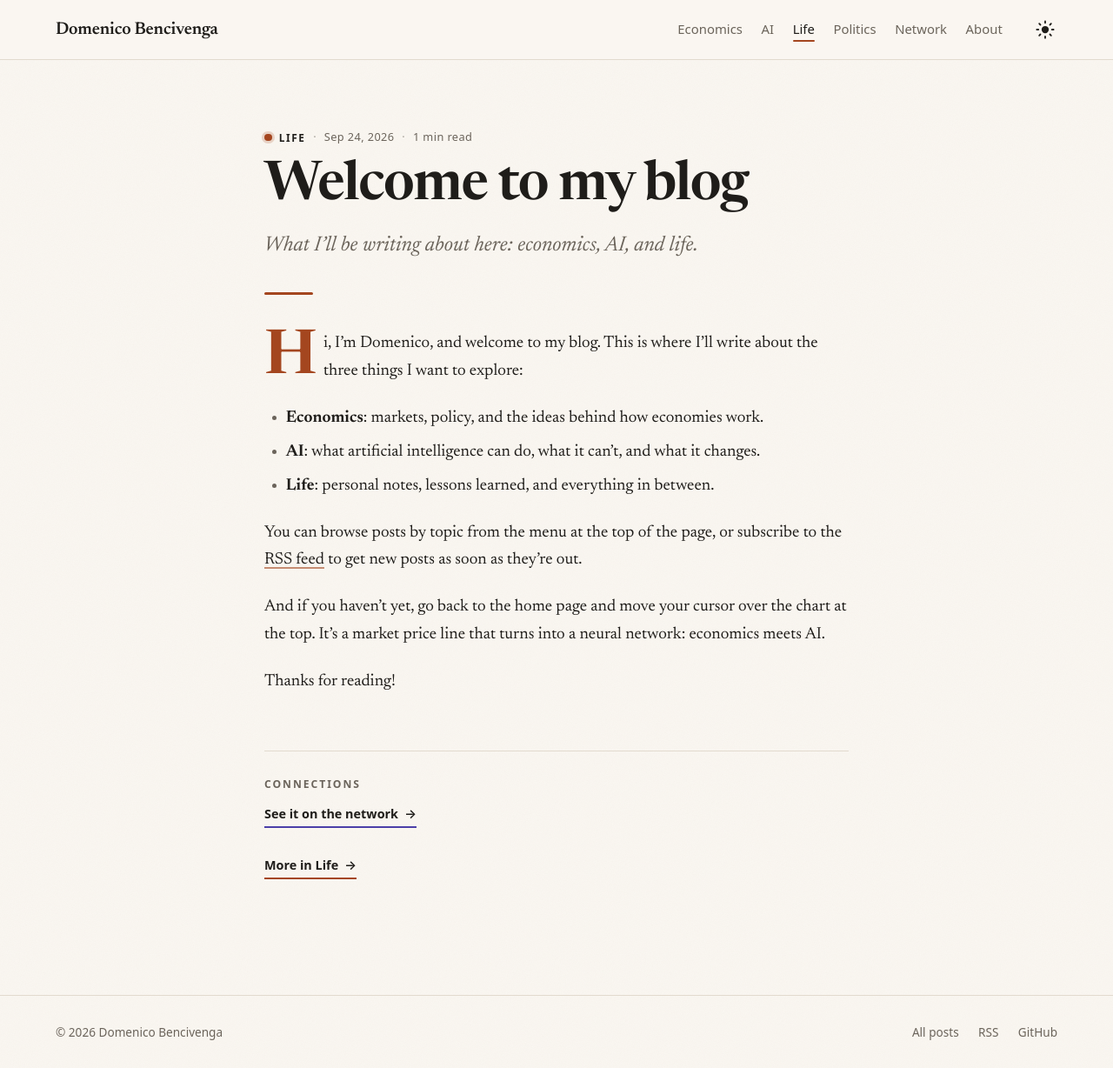
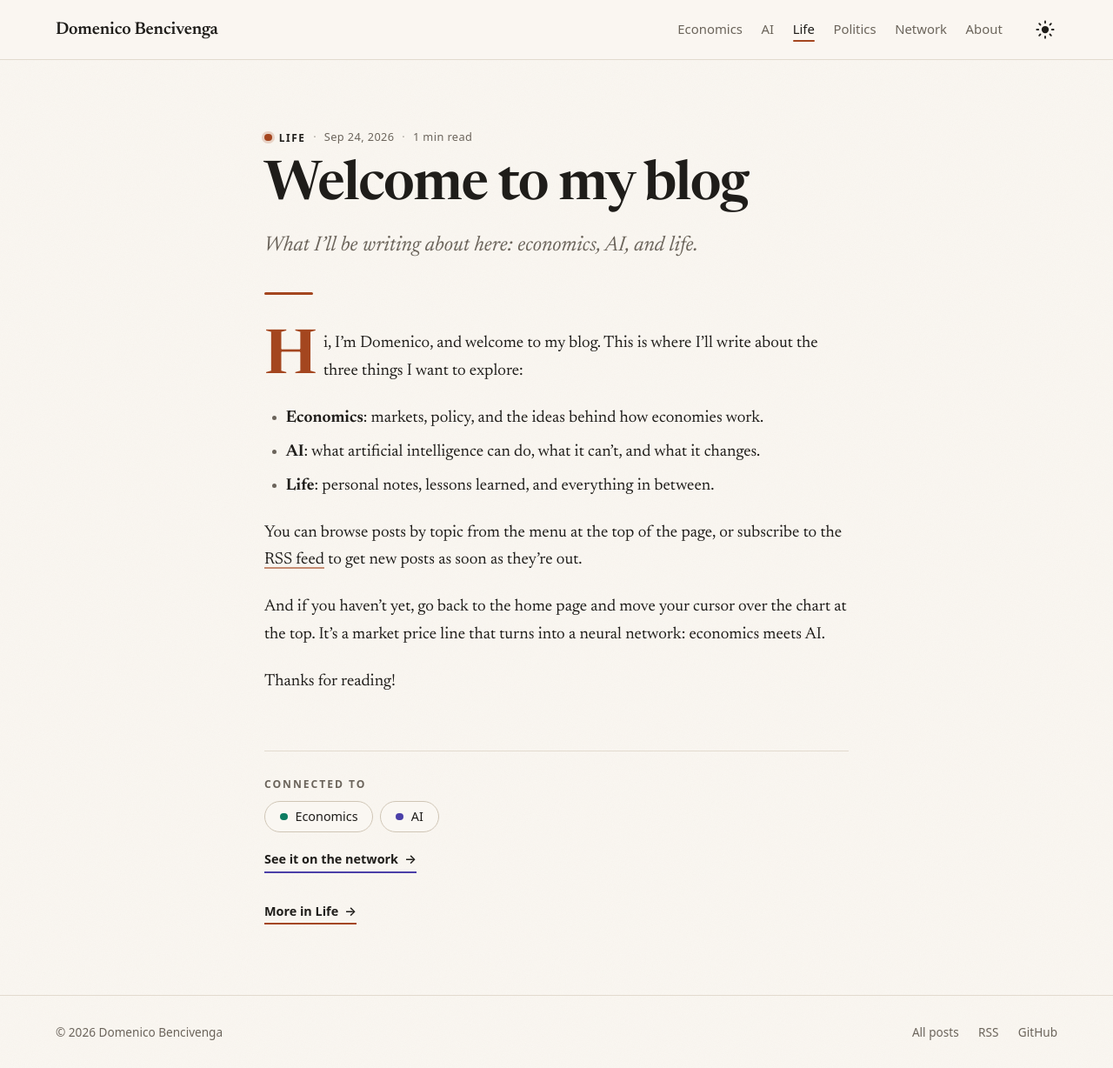
Before and after one commit to DomyB/domenico-Bencivenga-1-, a Jekyll site: the page built from _posts/2026-09-24-welcome-to-my-blog.md, in a window 1280 px wide and 1228 px high. Shown: the whole window at 87% size. Built offline with Jekyll 4.4.1, drawn with Linux system fonts in a browser that asks for light colours.

Commit message:
Update connections of “Welcome to my blog”

```diff
--- a/_posts/2026-09-24-welcome-to-my-blog.md
+++ b/_posts/2026-09-24-welcome-to-my-blog.md
@@ -1,6 +1,7 @@
 ---
 title: "Welcome to my blog"
 topic: life
+connections: [ai, economics]
 description: "What I'll be writing about here: economics, AI, and life."
 ---
 
```
